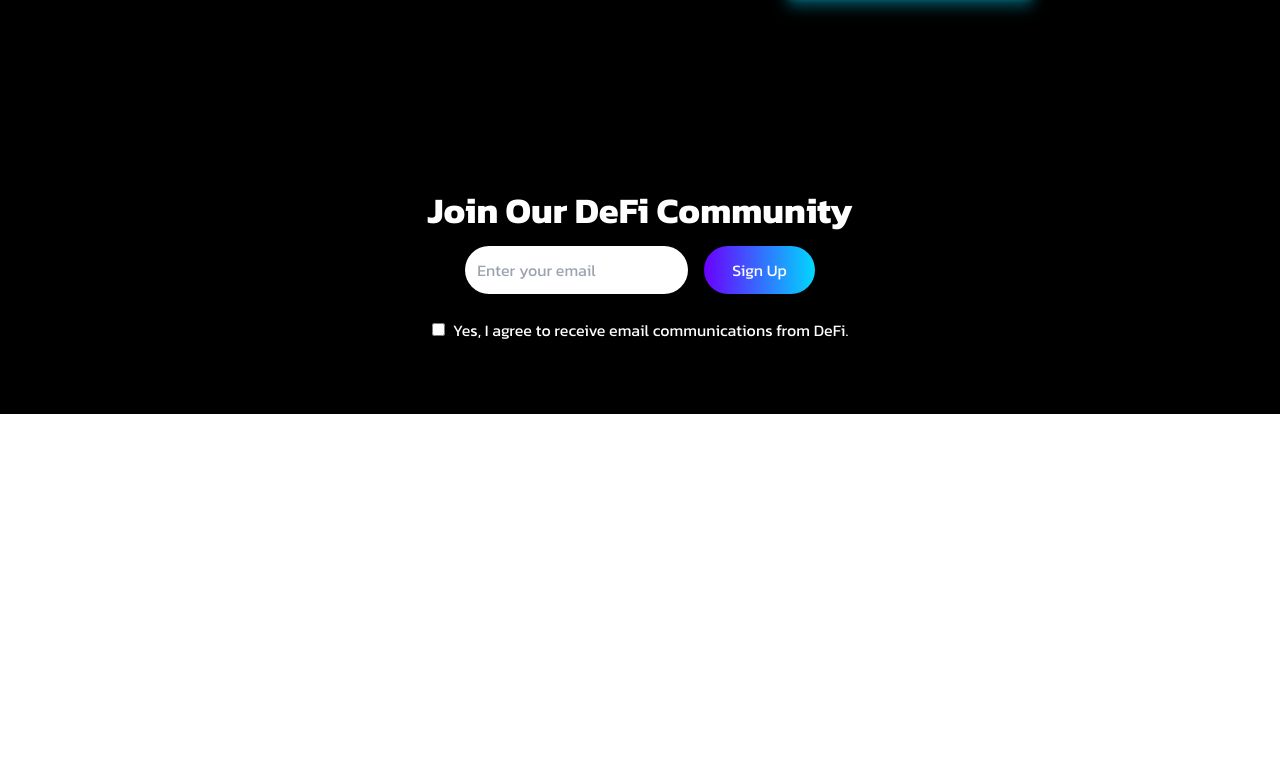
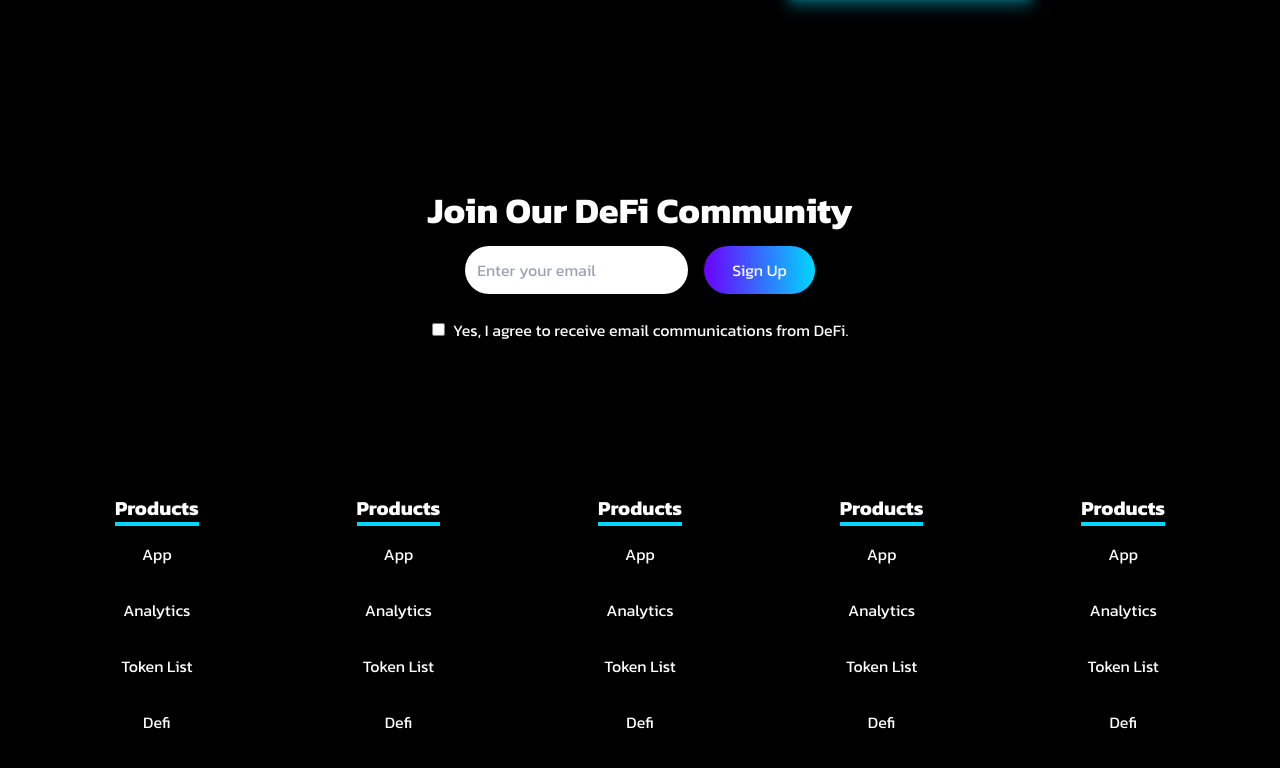
Before and after one commit to gregorybv/trading-protocol, a React (Create React App) app: page / in a window 1280 px wide. Shown: the part 1817-2585 px from the top of the page. Before the commit the page ends 2231 px from the top, so only its background shows below. Built offline with nearby package versions, Linux system fonts and the light colour scheme.

Commit message:
footer and project final

```diff
--- a/src/components/Footer.jsx
+++ b/src/components/Footer.jsx
@@ -1,9 +1,55 @@
-import React from 'react';
+import React from 'react'
 
 const Footer = () => {
   return (
-    <div>
-
+    <div className='bg-black text-white text-center py-16'>
+      <div className='max-w-[1240px] mx-auto px-4 grid grid-cols-2 lg:grid-cols-5'>
+        <div>
+          <h3 className='font-bold text-xl border-b-4 border-[#00d8ff] inline-block mt-4'>Products</h3>
+          <ul>
+            <li>App</li>
+            <li>Analytics</li>
+            <li>Token List</li>
+            <li>Defi</li>
+          </ul>
+        </div>
+        <div>
+          <h3 className='font-bold text-xl border-b-4 border-[#00d8ff] inline-block mt-4'>Products</h3>
+          <ul>
+            <li>App</li>
+            <li>Analytics</li>
+            <li>Token List</li>
+            <li>Defi</li>
+          </ul>
+        </div>
+        <div>
+          <h3 className='font-bold text-xl border-b-4 border-[#00d8ff] inline-block mt-4'>Products</h3>
+          <ul>
+            <li>App</li>
+            <li>Analytics</li>
+            <li>Token List</li>
+            <li>Defi</li>
+          </ul>
+        </div>
+        <div>
+          <h3 className='font-bold text-xl border-b-4 border-[#00d8ff] inline-block mt-4'>Products</h3>
+          <ul>
+            <li>App</li>
+            <li>Analytics</li>
+            <li>Token List</li>
+            <li>Defi</li>
+          </ul>
+        </div>
+        <div>
+          <h3 className='font-bold text-xl border-b-4 border-[#00d8ff] inline-block mt-4'>Products</h3>
+          <ul>
+            <li>App</li>
+            <li>Analytics</li>
+            <li>Token List</li>
+            <li>Defi</li>
+          </ul>
+        </div>
+      </div>
     </div>
   )
 }
```
